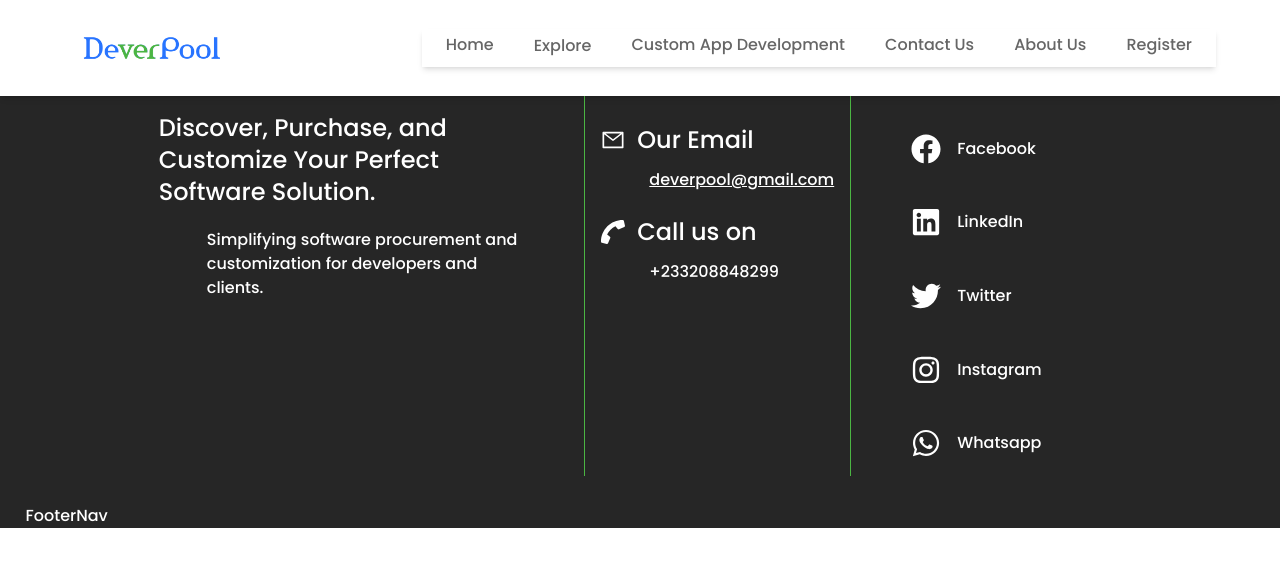
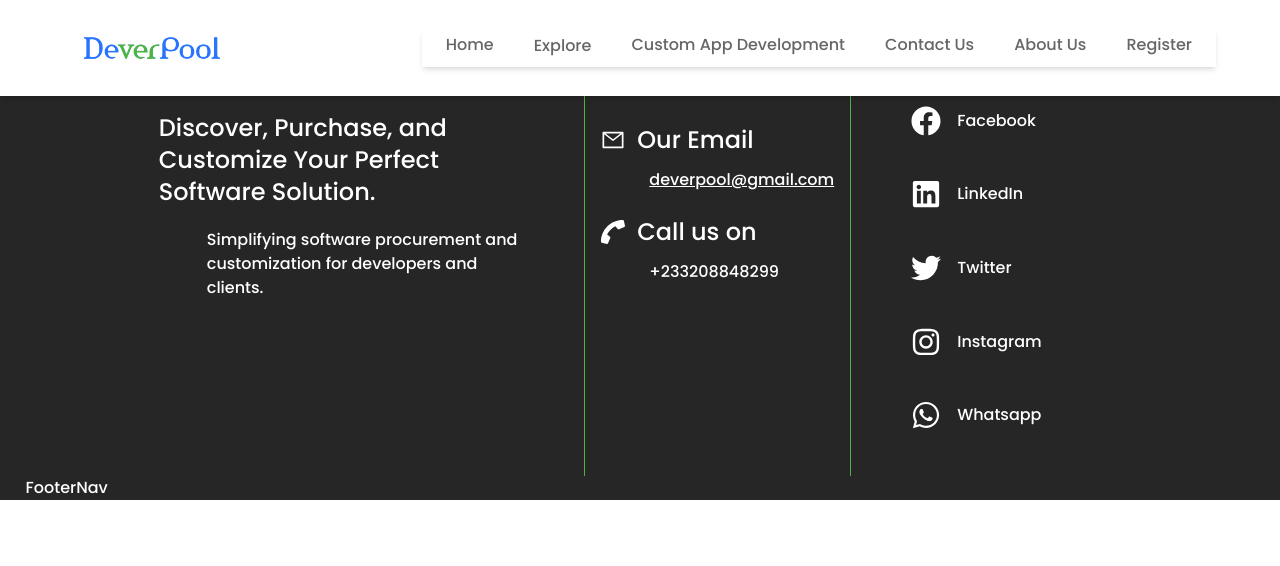
Before and after one commit to Wavei-Haruna/deverpool, a React (Vite) app: page /test in a window 1280 px wide. Shown: the top 566 px of the page. Built offline with nearby package versions, Linux system fonts and the light colour scheme.

Commit message:
social media mt

```diff
--- a/src/Components/Footer.jsx
+++ b/src/Components/Footer.jsx
@@ -55,7 +55,7 @@ export default function Footer() {
         </div>
 
         <div>
-          <div className="min-w-[250px] max-w-[33%] h-16 w-auto flex items-center justify-center sm:mt-7 ">
+          <div className="min-w-[250px] max-w-[33%] h-16 w-auto flex items-center justify-center sm:mt-7 md:mt-0">
             Social media
           </div>
           <ul className="px-5 grid gap-4 py-8 sm:pt-0 h-96">
```
